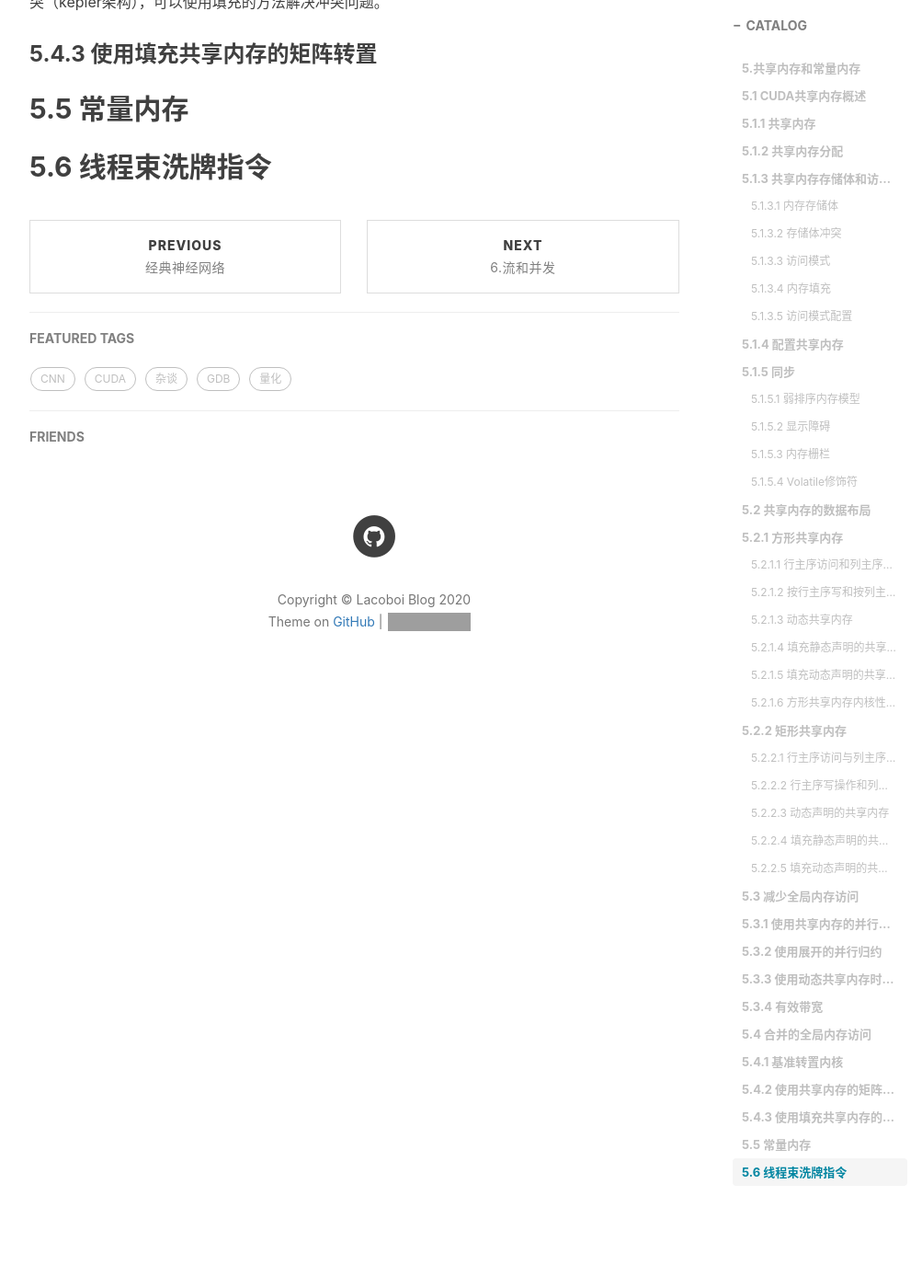
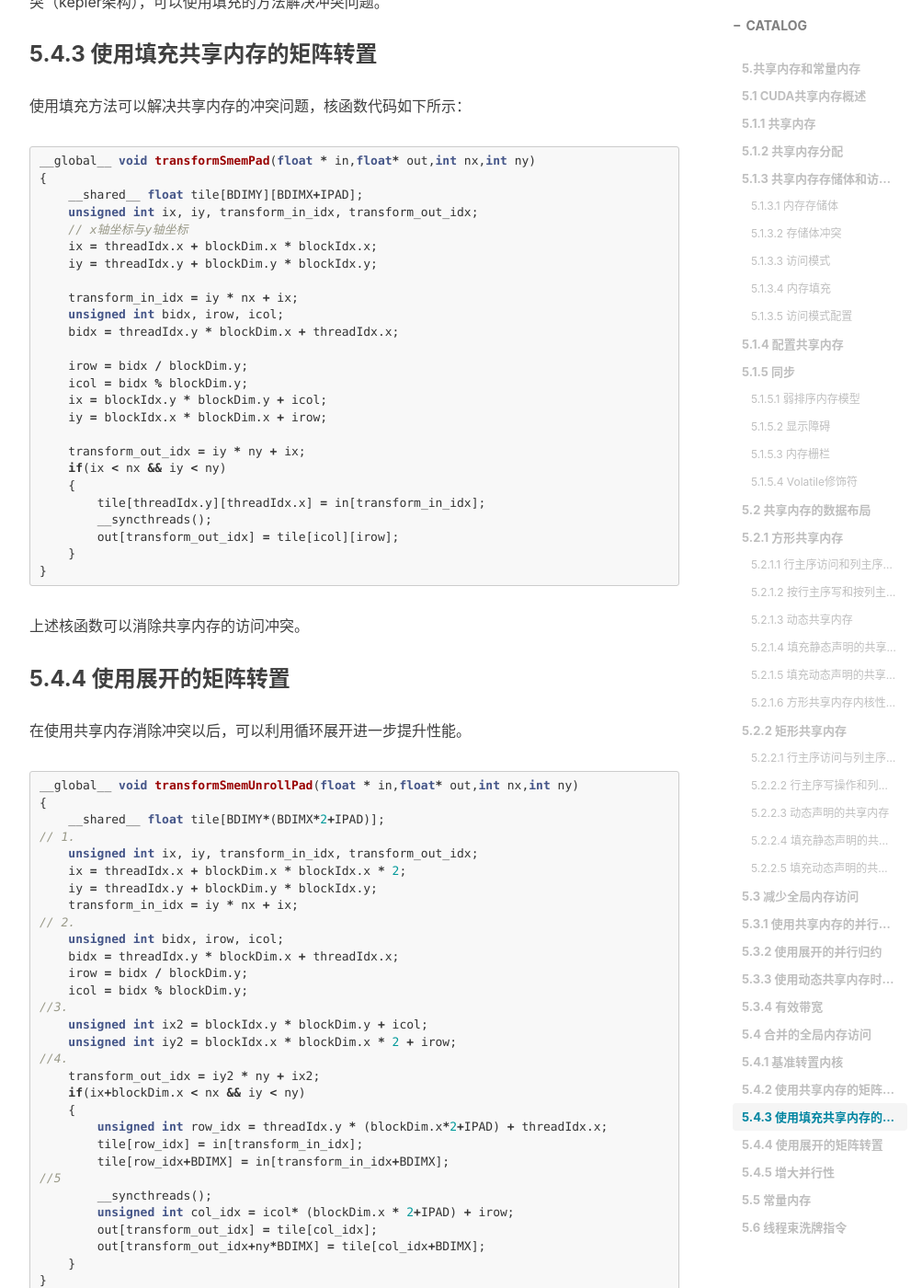
Before and after one commit to lacoboi/lacoboi.github.io, a Jekyll site: the page built from _posts/cuda/2019-08-10-5.共享内存和常量内存.md, in a window 1280 px wide and 1400 px high, scrolled down 19623 px. Shown: the whole window at 92% size, without its empty margins (233-1236 px from the left). Built offline with Jekyll 4.4.1, drawn with Linux system fonts in a browser that asks for light colours; nearby versions of some CDN libraries; comment, search, counter and statistics services are not loaded; some of the changed text lies outside the part shown; grey boxes are pictures that could not be loaded.

````diff
--- a/_posts/cuda/2019-08-10-5.共享内存和常量内存.md
+++ b/_posts/cuda/2019-08-10-5.共享内存和常量内存.md
@@ -806,6 +806,79 @@ __global__ void transposeSmem(float *out, float *in, int nrows, int ncols)
 
 ### 5.4.3 使用填充共享内存的矩阵转置
 
+使用填充方法可以解决共享内存的冲突问题，核函数代码如下所示：
+
+```c
+__global__ void transformSmemPad(float * in,float* out,int nx,int ny)
+{
+    __shared__ float tile[BDIMY][BDIMX+IPAD];
+    unsigned int ix, iy, transform_in_idx, transform_out_idx;
+    // x轴坐标与y轴坐标
+    ix = threadIdx.x + blockDim.x * blockIdx.x;
+    iy = threadIdx.y + blockDim.y * blockIdx.y;
+
+    transform_in_idx = iy * nx + ix;
+    unsigned int bidx, irow, icol;
+    bidx = threadIdx.y * blockDim.x + threadIdx.x;
+
+    irow = bidx / blockDim.y;
+    icol = bidx % blockDim.y;
+    ix = blockIdx.y * blockDim.y + icol;
+    iy = blockIdx.x * blockDim.x + irow;
+
+    transform_out_idx = iy * ny + ix;
+    if(ix < nx && iy < ny)
+    {
+        tile[threadIdx.y][threadIdx.x] = in[transform_in_idx];
+        __syncthreads();
+        out[transform_out_idx] = tile[icol][irow];
+    }
+}
+```
+
+上述核函数可以消除共享内存的访问冲突。
+
+### 5.4.4 使用展开的矩阵转置
+
+在使用共享内存消除冲突以后，可以利用循环展开进一步提升性能。
+
+```c
+__global__ void transformSmemUnrollPad(float * in,float* out,int nx,int ny)
+{
+    __shared__ float tile[BDIMY*(BDIMX*2+IPAD)];
+// 1.
+    unsigned int ix, iy, transform_in_idx, transform_out_idx;
+    ix = threadIdx.x + blockDim.x * blockIdx.x * 2;
+    iy = threadIdx.y + blockDim.y * blockIdx.y;
+    transform_in_idx = iy * nx + ix;
+// 2.
+    unsigned int bidx, irow, icol;
+    bidx = threadIdx.y * blockDim.x + threadIdx.x;
+    irow = bidx / blockDim.y;
+    icol = bidx % blockDim.y;
+//3.
+    unsigned int ix2 = blockIdx.y * blockDim.y + icol;
+    unsigned int iy2 = blockIdx.x * blockDim.x * 2 + irow;
+//4.
+    transform_out_idx = iy2 * ny + ix2;
+    if(ix+blockDim.x < nx && iy < ny)
+    {
+        unsigned int row_idx = threadIdx.y * (blockDim.x*2+IPAD) + threadIdx.x;
+        tile[row_idx] = in[transform_in_idx];
+        tile[row_idx+BDIMX] = in[transform_in_idx+BDIMX];
+//5
+        __syncthreads();
+        unsigned int col_idx = icol* (blockDim.x * 2+IPAD) + irow;
+        out[transform_out_idx] = tile[col_idx];
+        out[transform_out_idx+ny*BDIMX] = tile[col_idx+BDIMX];
+    }
+}
+```
+
+### 5.4.5 增大并行性
+
+增大并行性的办法是调整核函数的配置，可以通过调整块的大小，得到当前设备下最优的结果。
+
 ## 5.5 常量内存
 
 ## 5.6 线程束洗牌指令
````
Also changed, not shown: _posts/cv/2020-02-11-CV中注意力机制（1）.md (added, +123 -0 lines), _posts/cv/2020-02-11-CV中注意力机制（2）.md (added, +198 -0 lines), _posts/framework/ncnn/2020-01-10-ncnn中卷积实现.md (added, +14 -0 lines), img/post_images/attention/bam01.webp (added), img/post_images/attention/bam02.webp (added), img/post_images/attention/cbam01.webp (added), img/post_images/attention/cbam02.png (added), img/post_images/attention/cbam03.png (added), img/post_images/attention/senet.webp (added), img/post_images/attention/senet2.webp (added), img/post_images/attention/sknet.jpeg (added).
